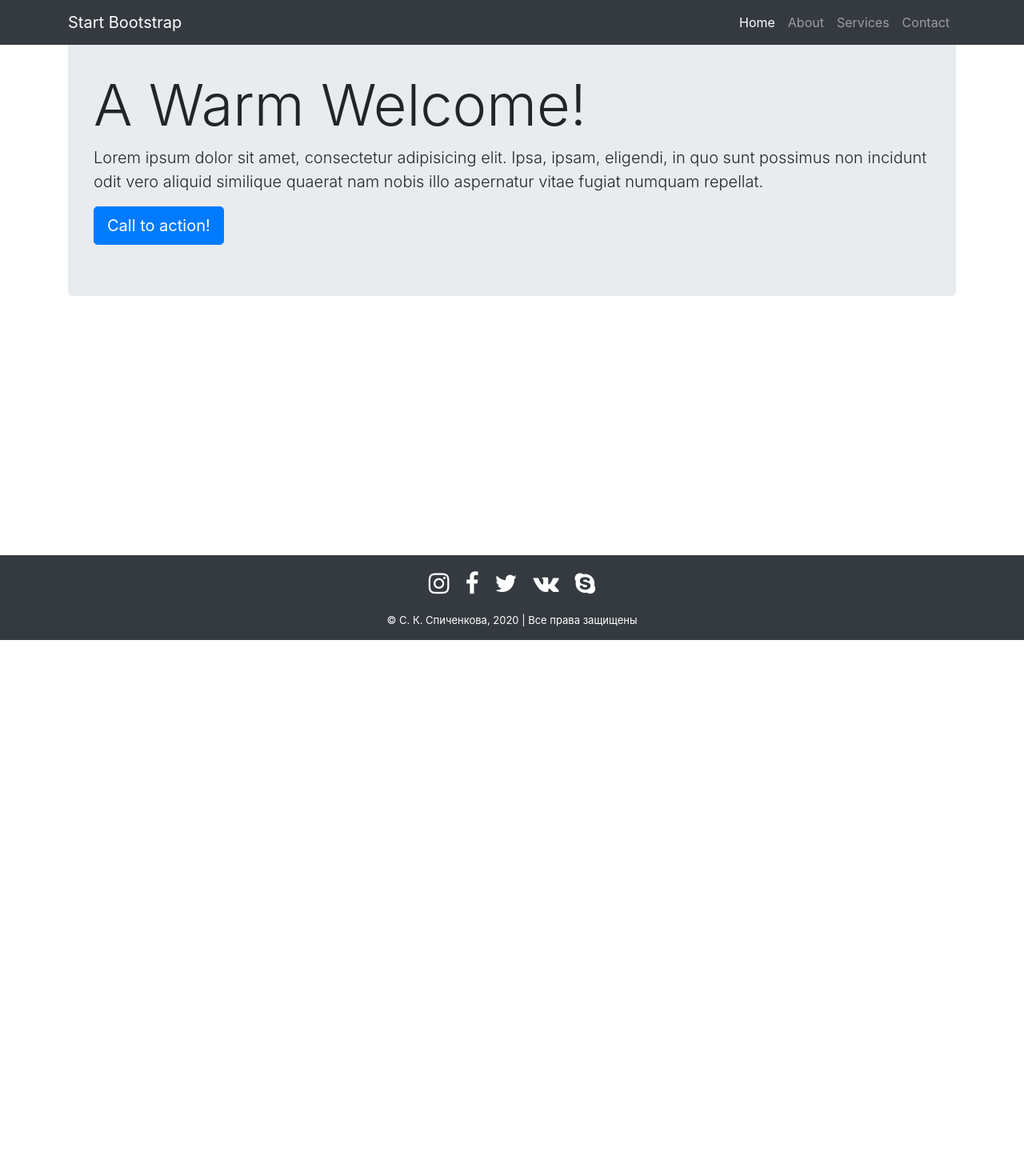
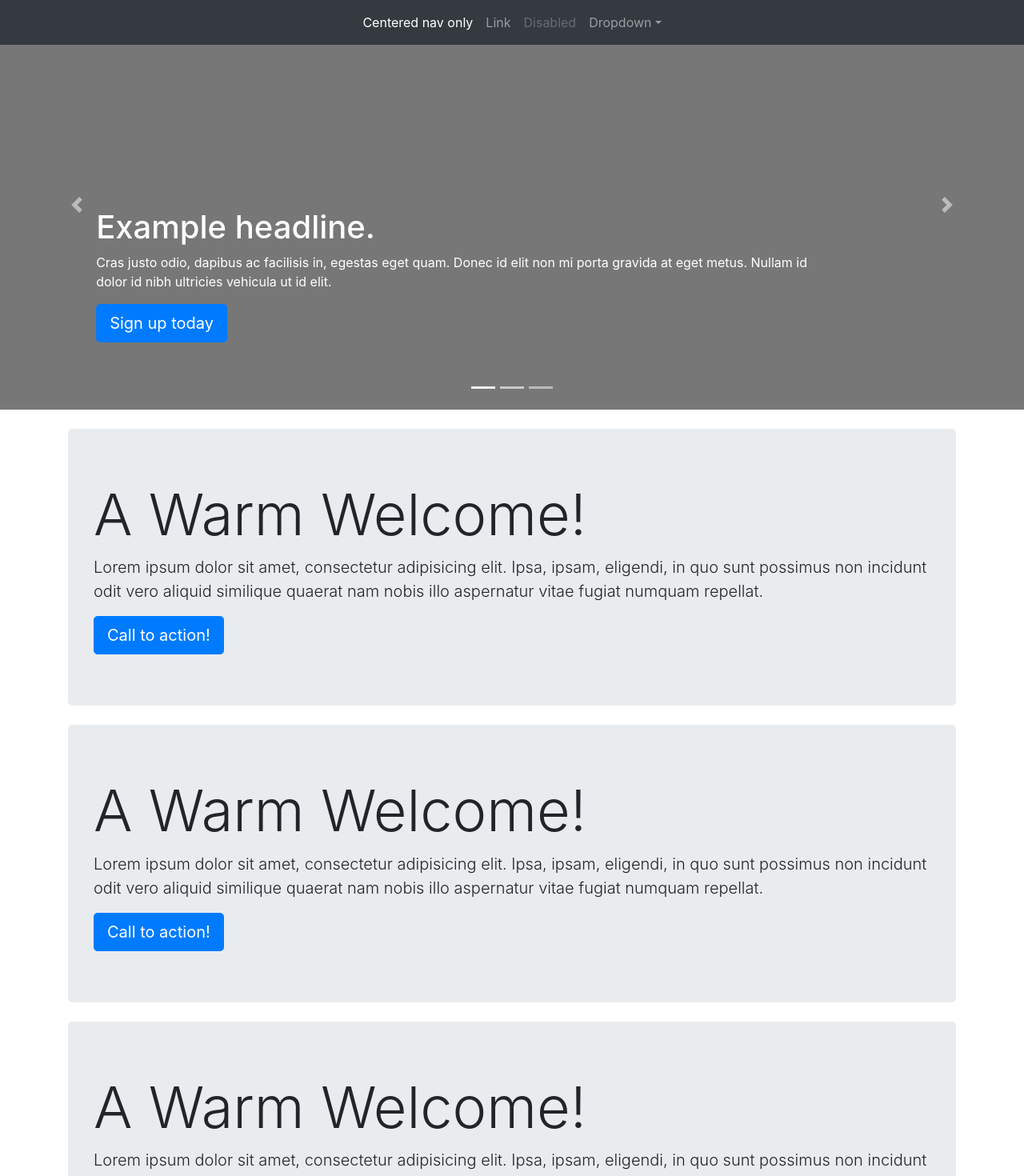
Before and after one commit to darutyunyan/CarBuyback, an Angular app: page / in a window 1280 px wide. Shown: the top 1470 px of the page at 80% size. Before the commit the page ends 800 px from the top, so only its background shows below. Built offline with nearby package versions, Linux system fonts and the light colour scheme.

Commit message:
Update footer, add carousel, add sections

```diff
--- a/src/app/app.module.ts
+++ b/src/app/app.module.ts
@@ -7,6 +7,7 @@ import { MainLayoutComponent } from './main-layout/main-layout.component';
 import { FooterComponent } from './shared/footer/footer.component';
 import { HeaderComponent } from './shared/header/header.component';
 import { MenuComponent } from './shared/menu/menu.component';
+import { CarouselComponent } from './shared/carousel/carousel.component';
 
 @NgModule({
   declarations: [
@@ -14,7 +15,8 @@ import { MenuComponent } from './shared/menu/menu.component';
     MainLayoutComponent,
     FooterComponent,
     HeaderComponent,
-    MenuComponent
+    MenuComponent,
+    CarouselComponent
   ],
   imports: [
     BrowserModule,
--- a/src/app/main-layout/main-layout.component.html
+++ b/src/app/main-layout/main-layout.component.html
@@ -1,22 +1,44 @@
 <app-menu></app-menu>
-
+<app-carousel></app-carousel>
 
 <div class="container">
-
-    <!-- Jumbotron Header -->
   <header class="jumbotron my-4">
     <h1 class="display-3">A Warm Welcome!</h1>
-      <p class="lead">Lorem ipsum dolor sit amet, consectetur adipisicing elit. Ipsa, ipsam, eligendi, in quo sunt possimus non incidunt odit vero aliquid similique quaerat nam nobis illo aspernatur vitae fugiat numquam repellat.</p>
+    <p class="lead">Lorem ipsum dolor sit amet, consectetur adipisicing elit. Ipsa, ipsam, eligendi, in quo sunt
+      possimus non incidunt odit vero aliquid similique quaerat nam nobis illo aspernatur vitae fugiat numquam repellat.
+    </p>
     <a href="#" class="btn btn-primary btn-lg">Call to action!</a>
   </header>
-
 </div>
 
-  <div class="container-fluid bg-light my-5">
-
-
-
+<div class="container">
+  <header class="jumbotron my-4">
+    <h1 class="display-3">A Warm Welcome!</h1>
+    <p class="lead">Lorem ipsum dolor sit amet, consectetur adipisicing elit. Ipsa, ipsam, eligendi, in quo sunt
+      possimus non incidunt odit vero aliquid similique quaerat nam nobis illo aspernatur vitae fugiat numquam repellat.
+    </p>
+    <a href="#" class="btn btn-primary btn-lg">Call to action!</a>
+  </header>
 </div>
 
+<div class="container">
+  <header class="jumbotron my-4">
+    <h1 class="display-3">A Warm Welcome!</h1>
+    <p class="lead">Lorem ipsum dolor sit amet, consectetur adipisicing elit. Ipsa, ipsam, eligendi, in quo sunt
+      possimus non incidunt odit vero aliquid similique quaerat nam nobis illo aspernatur vitae fugiat numquam repellat.
+    </p>
+    <a href="#" class="btn btn-primary btn-lg">Call to action!</a>
+  </header>
+</div>
+
+<div class="container">
+  <header class="jumbotron my-4">
+    <h1 class="display-3">A Warm Welcome!</h1>
+    <p class="lead">Lorem ipsum dolor sit amet, consectetur adipisicing elit. Ipsa, ipsam, eligendi, in quo sunt
+      possimus non incidunt odit vero aliquid similique quaerat nam nobis illo aspernatur vitae fugiat numquam repellat.
+    </p>
+    <a href="#" class="btn btn-primary btn-lg">Call to action!</a>
+  </header>
+</div>
 
 <app-footer></app-footer>
--- /dev/null
+++ b/src/app/shared/carousel/carousel.component.css
@@ -0,0 +1,18 @@
+
+
+  .carousel-caption {
+    bottom: 3rem;
+    z-index: 10;
+  }
+
+  .carousel-item {
+    height: 32rem;
+  }
+
+  .carousel-item > img {
+    position: absolute;
+    top: 0;
+    left: 0;
+    min-width: 100%;
+    height: 32rem;
+  }
--- /dev/null
+++ b/src/app/shared/carousel/carousel.component.html
@@ -0,0 +1,56 @@
+<div id="myCarousel" class="carousel slide" data-ride="carousel">
+    <ol class="carousel-indicators">
+        <li data-target="#myCarousel" data-slide-to="0" class="active"></li>
+        <li data-target="#myCarousel" data-slide-to="1"></li>
+        <li data-target="#myCarousel" data-slide-to="2"></li>
+    </ol>
+    <div class="carousel-inner">
+        <div class="carousel-item active">
+            <svg class="bd-placeholder-img" width="100%" height="100%" xmlns="http://www.w3.org/2000/svg"
+                preserveAspectRatio="xMidYMid slice" focusable="false" role="img">
+                <rect width="100%" height="100%" fill="#777" /></svg>
+            <div class="container">
+                <div class="carousel-caption text-left">
+                    <h1>Example headline.</h1>
+                    <p>Cras justo odio, dapibus ac facilisis in, egestas eget quam. Donec id elit non mi porta gravida
+                        at eget metus. Nullam id dolor id nibh ultricies vehicula ut id elit.</p>
+                    <p><a class="btn btn-lg btn-primary" href="#" role="button">Sign up today</a></p>
+                </div>
+            </div>
+        </div>
+        <div class="carousel-item">
+            <svg class="bd-placeholder-img" width="100%" height="100%" xmlns="http://www.w3.org/2000/svg"
+                preserveAspectRatio="xMidYMid slice" focusable="false" role="img">
+                <rect width="100%" height="100%" fill="#777" /></svg>
+            <div class="container">
+                <div class="carousel-caption">
+                    <h1>Another example headline.</h1>
+                    <p>Cras justo odio, dapibus ac facilisis in, egestas eget quam. Donec id elit non mi porta gravida
+                        at eget metus. Nullam id dolor id nibh ultricies vehicula ut id elit.</p>
+                    <p><a class="btn btn-lg btn-primary" href="#" role="button">Learn more</a></p>
+                </div>
+            </div>
+        </div>
+        <div class="carousel-item">
+            <svg class="bd-placeholder-img" width="100%" height="100%" xmlns="http://www.w3.org/2000/svg"
+                preserveAspectRatio="xMidYMid slice" focusable="false" role="img">
+                <rect width="100%" height="100%" fill="#777" /></svg>
+            <div class="container">
+                <div class="carousel-caption text-right">
+                    <h1>One more for good measure.</h1>
+                    <p>Cras justo odio, dapibus ac facilisis in, egestas eget quam. Donec id elit non mi porta gravida
+                        at eget metus. Nullam id dolor id nibh ultricies vehicula ut id elit.</p>
+                    <p><a class="btn btn-lg btn-primary" href="#" role="button">Browse gallery</a></p>
+                </div>
+            </div>
+        </div>
+    </div>
+    <a class="carousel-control-prev" href="#myCarousel" role="button" data-slide="prev">
+        <span class="carousel-control-prev-icon" aria-hidden="true"></span>
+        <span class="sr-only">Previous</span>
+    </a>
+    <a class="carousel-control-next" href="#myCarousel" role="button" data-slide="next">
+        <span class="carousel-control-next-icon" aria-hidden="true"></span>
+        <span class="sr-only">Next</span>
+    </a>
+</div>
--- /dev/null
+++ b/src/app/shared/carousel/carousel.component.ts
@@ -0,0 +1,15 @@
+import { Component, OnInit } from '@angular/core';
+
+@Component({
+  selector: 'app-carousel',
+  templateUrl: './carousel.component.html',
+  styleUrls: ['./carousel.component.css']
+})
+export class CarouselComponent implements OnInit {
+
+  constructor() { }
+
+  ngOnInit() {
+  }
+
+}
--- a/src/app/shared/footer/footer.component.css
+++ b/src/app/shared/footer/footer.component.css
@@ -1,21 +1,18 @@
 .footer {
-	position: absolute;
-	left: 0;
-	bottom: 0;
-	width: 100%;
+
     color: white;
     background-color: #343a40;
 }
 
 .copyright{
     font-size: small;
-    margin-top: 15px;
-    margin-bottom: 15px;
+    padding-top: 15px;
+    padding-bottom: 15px;
 }
 
 .social {
-    margin-top: 20px;
-    margin-bottom: 20px;
+    padding-top: 20px;
+    padding-bottom: 20px;
 }
 
 .social a {
--- a/src/app/shared/footer/footer.component.html
+++ b/src/app/shared/footer/footer.component.html
@@ -1,4 +1,4 @@
-<div class="footer">
+<div class="container-fluid footer">
 
   <div class="text-center social">
       <a href="#" class="fa fa-instagram"></a>
--- a/src/app/shared/menu/menu.component.html
+++ b/src/app/shared/menu/menu.component.html
@@ -1,27 +1,27 @@
- <!-- Navigation -->
 <nav class="navbar navbar-expand-lg navbar-dark bg-dark fixed-top">
-    <div class="container">
-      <a class="navbar-brand" href="#">Start Bootstrap</a>
-      <button class="navbar-toggler" type="button" data-toggle="collapse" data-target="#navbarResponsive" aria-controls="navbarResponsive" aria-expanded="false" aria-label="Toggle navigation">
+  <button class="navbar-toggler" type="button" data-toggle="collapse" data-target="#navbarsExample08" aria-controls="navbarsExample08" aria-expanded="false" aria-label="Toggle navigation">
     <span class="navbar-toggler-icon"></span>
   </button>
-      <div class="collapse navbar-collapse" id="navbarResponsive">
-        <ul class="navbar-nav ml-auto">
+
+  <div class="collapse navbar-collapse justify-content-md-center" id="navbarsExample08">
+    <ul class="navbar-nav">
       <li class="nav-item active">
-            <a class="nav-link" href="#">Home
-              <span class="sr-only">(current)</span>
-            </a>
+        <a class="nav-link" href="#">Centered nav only <span class="sr-only">(current)</span></a>
       </li>
       <li class="nav-item">
-            <a class="nav-link" href="#">About</a>
+        <a class="nav-link" href="#">Link</a>
       </li>
       <li class="nav-item">
-            <a class="nav-link" href="#">Services</a>
+        <a class="nav-link disabled" href="#" tabindex="-1" aria-disabled="true">Disabled</a>
       </li>
-          <li class="nav-item">
-            <a class="nav-link" href="#">Contact</a>
+      <li class="nav-item dropdown">
+        <a class="nav-link dropdown-toggle" href="#" id="dropdown08" data-toggle="dropdown" aria-haspopup="true" aria-expanded="false">Dropdown</a>
+        <div class="dropdown-menu" aria-labelledby="dropdown08">
+          <a class="dropdown-item" href="#">Action</a>
+          <a class="dropdown-item" href="#">Another action</a>
+          <a class="dropdown-item" href="#">Something else here</a>
+        </div>
       </li>
     </ul>
   </div>
-    </div>
 </nav>
```
Lines whose indentation alone changed are shown as unchanged.
